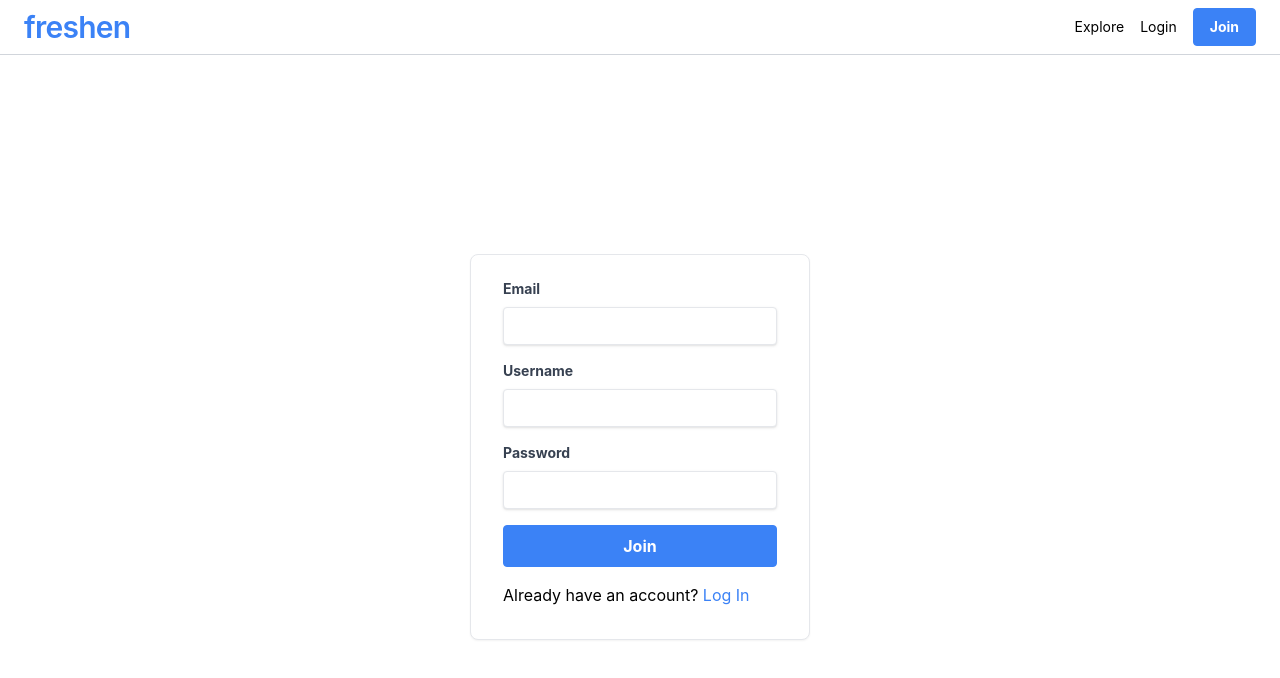
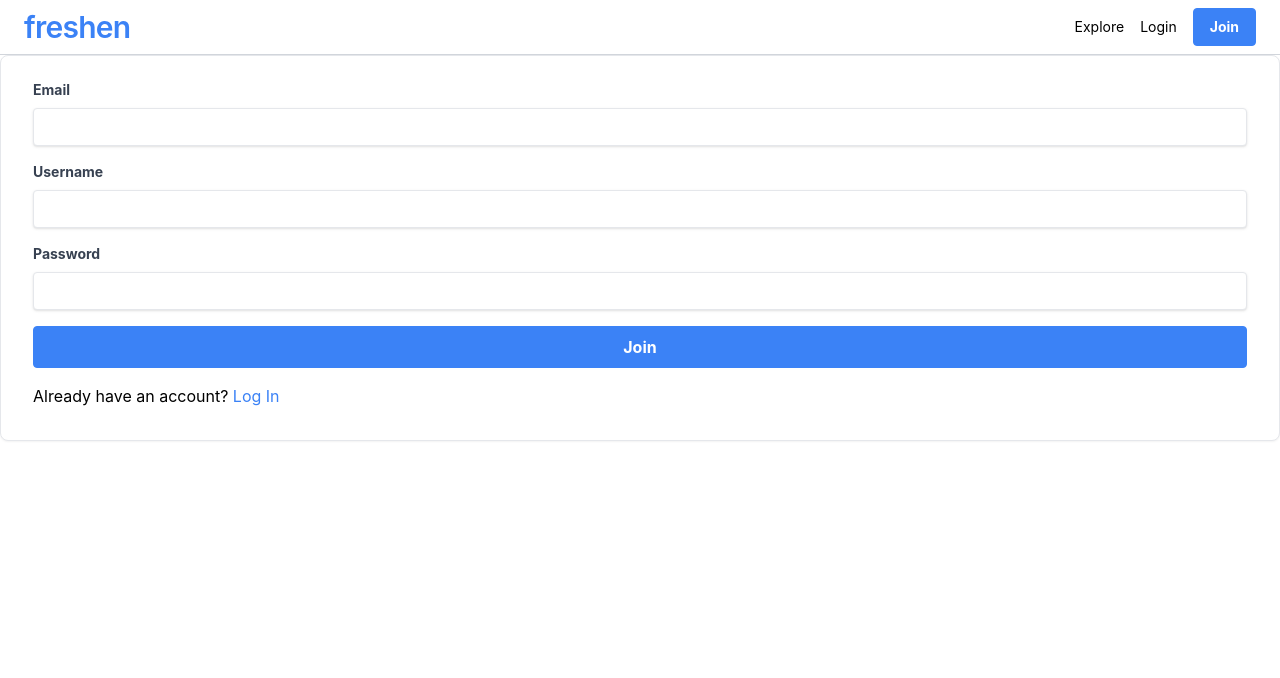
Before and after one commit to KlayClarke/freshenv3, a Next.js app: page /join in a window 1280 px wide. Shown: the top 678 px of the page. Built offline with nearby package versions, Linux system fonts and the light colour scheme.

Commit message:
remove width and height declarations for join and login pages

```diff
--- a/pages/join.js
+++ b/pages/join.js
@@ -1,6 +1,6 @@
 export default function Join() {
   return (
-    <div className="w-screen h-screen flex flex-col justify-center items-center">
+    <div className="">
       <form className="bg-white shadow-sm border rounded-lg px-8 pt-6 pb-8 mb-4">
         <div className="form-section">
           <label
--- a/pages/login.js
+++ b/pages/login.js
@@ -1,6 +1,6 @@
 export default function Login() {
   return (
-    <div className="w-screen h-screen flex flex-col justify-center items-center">
+    <div className="">
       <form className="bg-white shadow-sm border rounded-lg px-8 pt-6 pb-8 mb-4">
         <div className="form-section">
           <label
```
